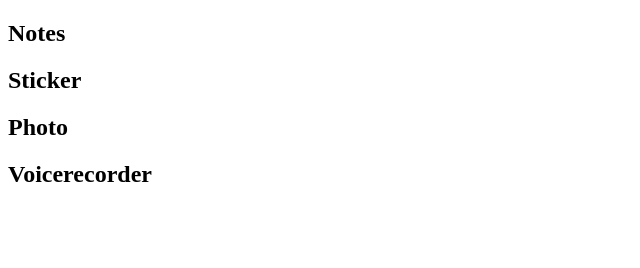
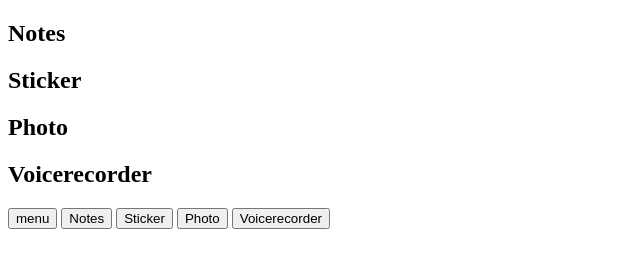
Before and after one commit to Tiger03z/Tverfaglig-programerigs-oppgave, a plain HTML site: page dagensbok.html in a window 1280 px wide. Shown: the whole page, without its empty margins (0-640 px from the left). Drawn offline with Linux system fonts and the light colour scheme.

Commit message:
Koblet html filer opp til hverandre

```diff
--- a/dagensbok.html
+++ b/dagensbok.html
@@ -12,5 +12,10 @@
         <h2>Photo</h2>
         <h2>Voicerecorder</h2>
     </div>
+    <button onClick="location.href='http://127.0.0.1:5501/menu.html'">menu</button>
+    <button onClick="location.href=''">Notes</button>
+    <button onClick="location.href=''">Sticker</button>
+    <button onClick="location.href=''">Photo</button>
+    <button onClick="location.href=''">Voicerecorder</button>
 </body>
 </html>
```
Also changed, not shown: index.html (+1 -0 lines), menu.html (+3 -0 lines), settings.html (+4 -0 lines), user_settings.html (+1 -0 lines).
